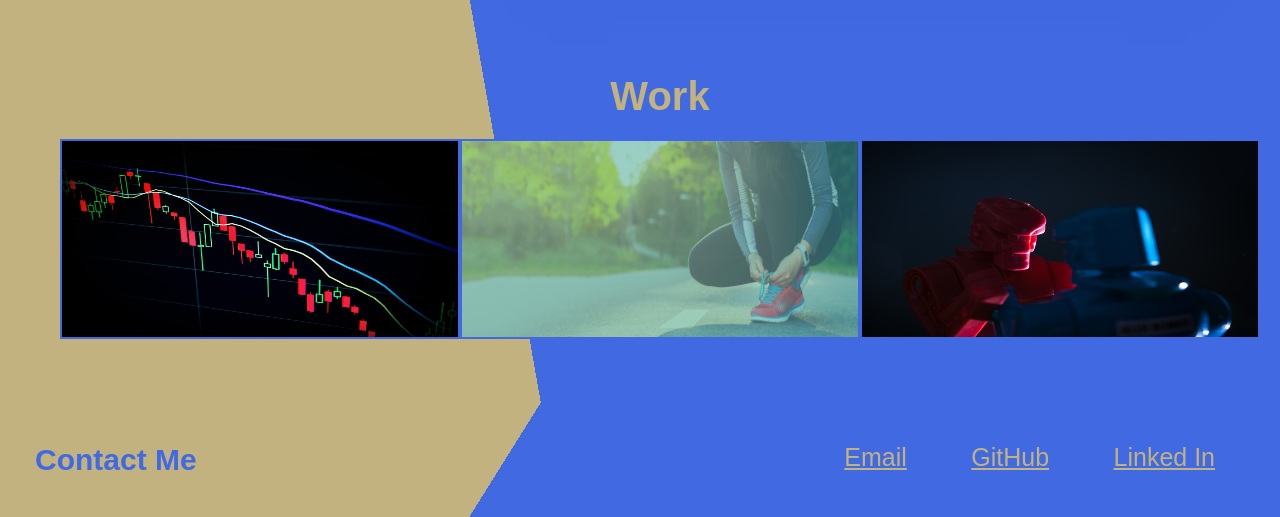
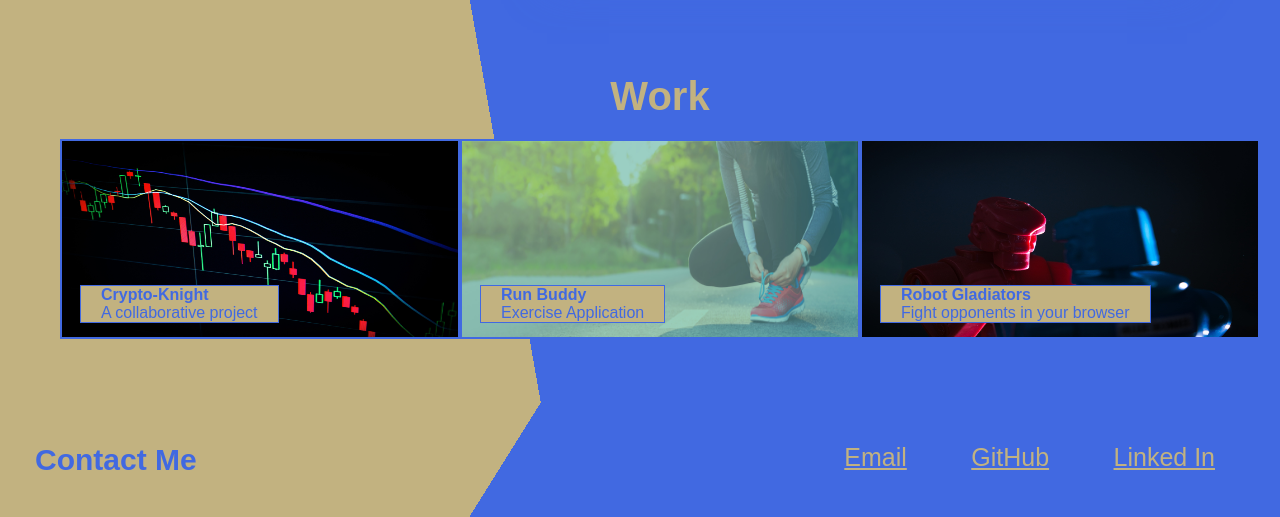
Before and after one commit to Hanstyl/portfolio, a plain HTML site: page index.html in a window 1280 px wide. Shown: the part 749-1266 px from the top of the page. Drawn offline with Linux system fonts and the light colour scheme.

Commit message:
finished everything. All thats left is media queries.

```diff
--- a/assets/css/style.css
+++ b/assets/css/style.css
@@ -27,6 +27,7 @@ header h1 {
   font-size: 40px;
   margin: 0;
   display: inline;
+  color: royalblue;
 }
 
 header a {
@@ -170,6 +171,21 @@ section {
   border: solid 2px royalblue;
 }
 
+.text-block {
+  position: absolute;
+  bottom: 20px;
+  left: 20px;
+  background-color: #C2B280;
+  color: royalblue;
+  padding-left: 20px;
+  padding-right: 20px;
+  border: solid 1px royalblue;
+}
+
+.img {
+  position: relative;
+}
+
 
 /*Utility*/
 
--- a/index.html
+++ b/index.html
@@ -13,7 +13,7 @@
     <!-- Navigation-->
     <header>
         <h1>
-            <a href="/">Nathan Nelson</a>
+            Nathan Nelson
         </h1>
 
         <nav>
@@ -29,10 +29,6 @@
 
                 <li>
                     <a href="#contact-me">Contact Me</a>
-                </li>
-
-                <li>
-                    <a href="#resume">Resume</a>
                 </li>
             </ul>
         </nav>
@@ -60,17 +56,22 @@
     </section>
 
     <!-- Work Display Section -->
-    <section id="work" class="work">
+    <section id="my-work" class="work">
 
         <h2>Work</h2>
 
         <div class="flex-grid">
+
 
             <div class="col">
                 <div class="img">
                     <a href="https://noreaster24.github.io/team-project-1/" target="_blank">
                         <img src="./assets/images/maxim-hopman-fiXLQXAhCfk-unsplash.jpg" alt="stock market line graph">
                     </a>
+                    <div class="text-block">
+                        <h4>Crypto-Knight</h4>
+                        <p>A collaborative project</p>
+                      </div>
                 </div>
             </div>
 
@@ -79,6 +80,10 @@
                     <a href="https://hanstyl.github.io/run-buddy/" target="_blank">
                         <img src="./assets/images/hero-bg.jpg" alt="woman tying her shoes">
                     </a>
+                    <div class="text-block">
+                        <h4>Run Buddy</h4>
+                        <p>Exercise Application</p>
+                      </div>
                 </div>
             </div>
 
@@ -87,6 +92,10 @@
                     <a href="https://hanstyl.github.io/robot-gladiators/" target="_blank">
                         <img src="./assets/images/joran-quinten-MR9xsNWVKvo-unsplash.jpg" alt="Rock em Sock em Robots">
                     </a>
+                    <div class="text-block">
+                        <h4>Robot Gladiators</h4>
+                        <p>Fight opponents in your browser</p>
+                      </div>
                 </div>
             </div>
         </div>
```
